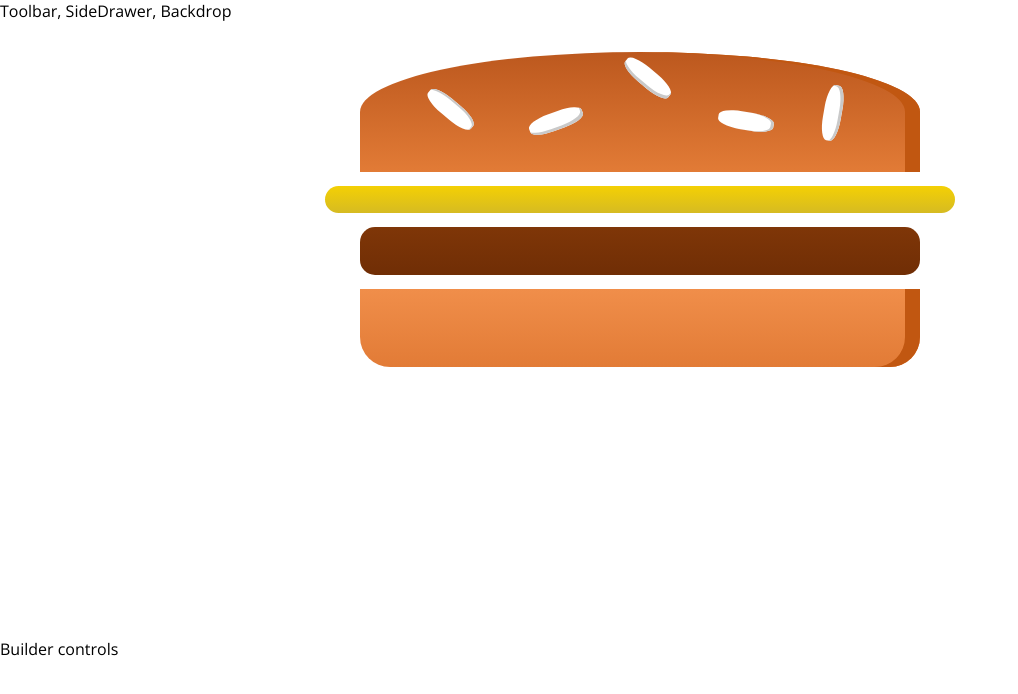
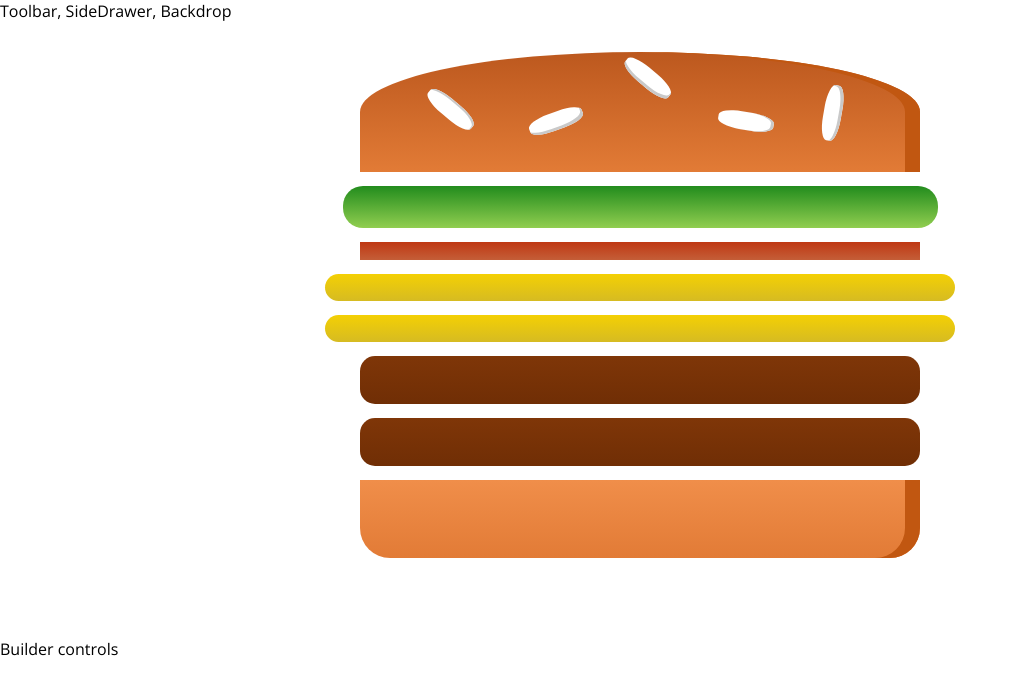
Before and after one commit to R2D34/burger-app, a React (Create React App) app in the folder burger-app/: page / in a window 1280 px wide. Shown: the top 694 px of the page, without its empty margins (0-1018 px from the left). Built offline with nearby package versions, Linux system fonts and the light colour scheme.

Commit message:
Added method to render ingredients from state

```diff
--- a/burger-app/src/components/Burger/Burger.js
+++ b/burger-app/src/components/Burger/Burger.js
@@ -4,11 +4,15 @@
 import BurgerIngredient from "./BurgerIngredient/BurgerIngredient";
 
 const burger = (props) => {
+  const transformedIngredients = Object.keys(props.ingredients).map((igKey) => {
+    return [...Array(props.ingredients[igKey])].map((_, i) => {
+      return <BurgerIngredient key={igKey + i} type={igKey} />;
+    });
+  });
   return (
     <div className={classes.Burger}>
       <BurgerIngredient type="bread-top" />
-      <BurgerIngredient type="cheese" />
-      <BurgerIngredient type="meat" />
+      {transformedIngredients}
       <BurgerIngredient type="bread-bottom" />
     </div>
   );
--- a/burger-app/src/containers/BurgerBuilder/BurgerBuilder.js
+++ b/burger-app/src/containers/BurgerBuilder/BurgerBuilder.js
@@ -4,10 +4,19 @@
 import Burger from "../../components/Burger/Burger";
 
 class BurgerBuilder extends Component {
+  state = {
+    ingredients: {
+      salad: 1,
+      bacon: 1,
+      cheese: 2,
+      meat: 2,
+    },
+  };
+
   render() {
     return (
       <Aux>
-        <Burger />
+        <Burger ingredients={this.state.ingredients} />
         <div>Builder controls</div>
       </Aux>
     );
```
